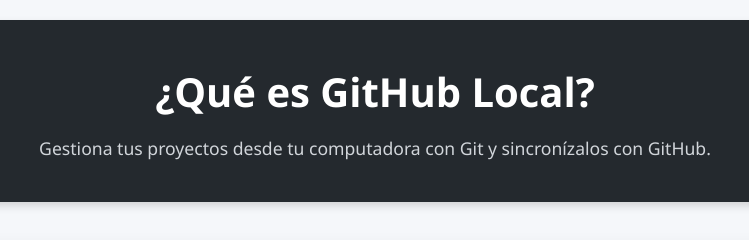
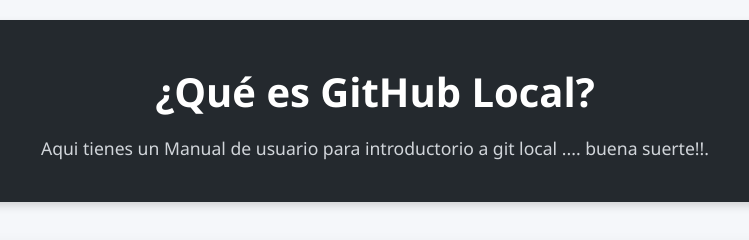
Before and after one commit to bjrobalino22/prueba2, a plain HTML site: page vistas/index.html in a window 1280 px wide. Shown: the top 240 px of the page, 265-1014 px from the left. Drawn offline with Linux system fonts and the light colour scheme.

```diff
--- a/vistas/index.html
+++ b/vistas/index.html
@@ -9,7 +9,7 @@
 <body>
   <header>
     <h1>¿Qué es GitHub Local?</h1>
-    <p>Gestiona tus proyectos desde tu computadora con Git y sincronízalos con GitHub.</p>
+    <p>Aqui tienes un Manual de usuario para introductorio a git local .... buena suerte!!.</p>
   </header>
 
   <main>
```
